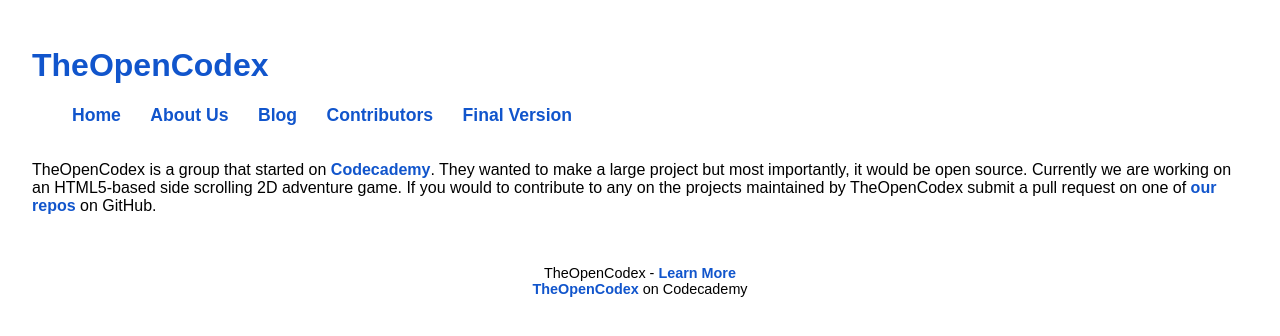
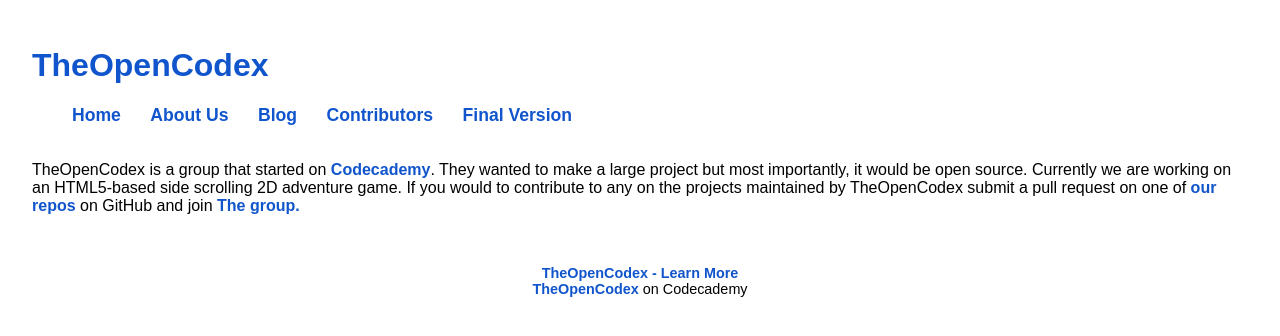
Before and after one commit to c0D1NG1010/theopencodex.github.com, a Jekyll site: the page built from index.html, in a window 1280 px wide. Shown: the top 336 px of the page. Built offline with Jekyll 4.4.1, drawn with Linux system fonts in a browser that asks for light colours; nearby versions of some CDN libraries.

Commit message:
Add link to to Codecadmy group

```diff
--- a/index.html
+++ b/index.html
@@ -3,4 +3,4 @@
 id: homepage
 ---
 
-TheOpenCodex is a group that started on <a href="http://codecademy.com">Codecademy</a>. They wanted to make a large project but most importantly, it would be open source. Currently we are working on an HTML5-based side scrolling 2D adventure game. If you would to contribute to any on the projects maintained by TheOpenCodex submit a pull request on one of <a href="http://github.com/TheOpenCodex">our repos</a> on GitHub.
+TheOpenCodex is a group that started on <a href="http://codecademy.com">Codecademy</a>. They wanted to make a large project but most importantly, it would be open source. Currently we are working on an HTML5-based side scrolling 2D adventure game. If you would to contribute to any on the projects maintained by TheOpenCodex submit a pull request on one of <a href="http://github.com/TheOpenCodex">our repos</a> on GitHub and join <a href="http://www.codecademy.com/groups/the-open-source-project">The group<a>.
```
